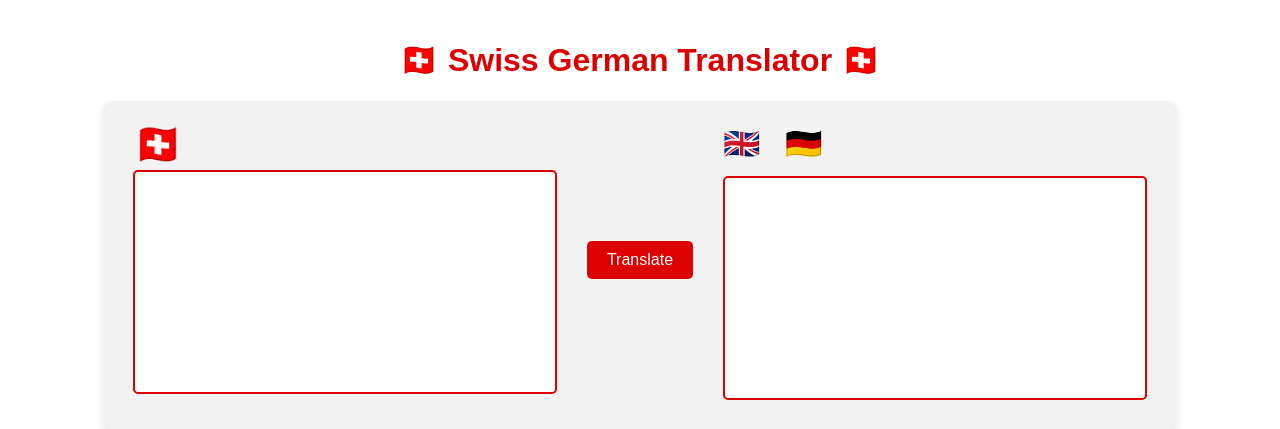
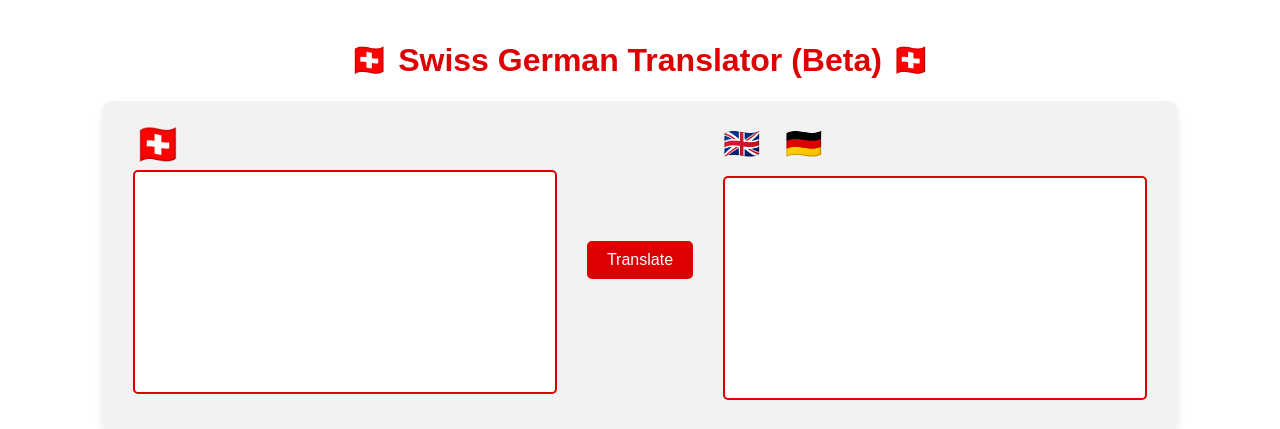
Before and after one commit to jkkronk/decodeswiss, a Flask app: page / in a window 1280 px wide. Shown: the top 429 px of the page. Run offline with Flask 3, Linux system fonts and the light colour scheme.

Commit message:
beta added

```diff
--- a/templates/index.html
+++ b/templates/index.html
@@ -291,7 +291,7 @@
     <link rel="stylesheet" href="https://cdnjs.cloudflare.com/ajax/libs/font-awesome/5.15.1/css/all.min.css">
 </head>
 <body>
-    <h1>🇨🇭 Swiss German Translator 🇨🇭</h1>
+    <h1>🇨🇭 Swiss German Translator (Beta) 🇨🇭</h1>
     <div id="container">
         <div class="input-text">
             <div class="kanton" id="imageContainer">
```
